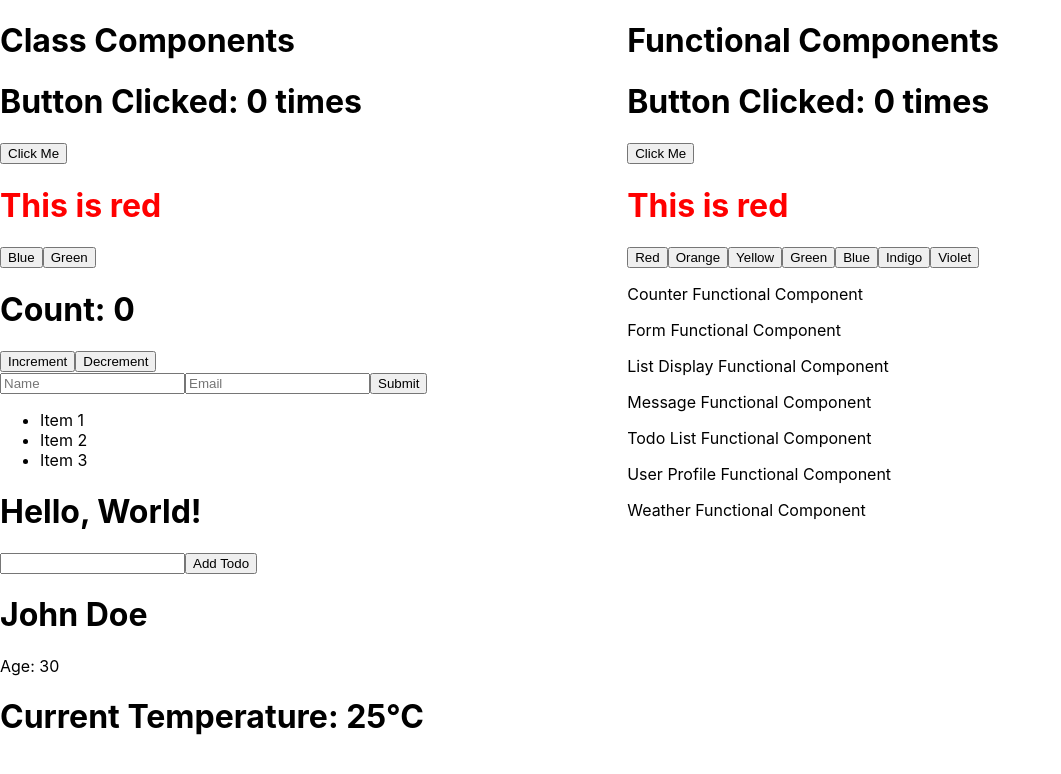
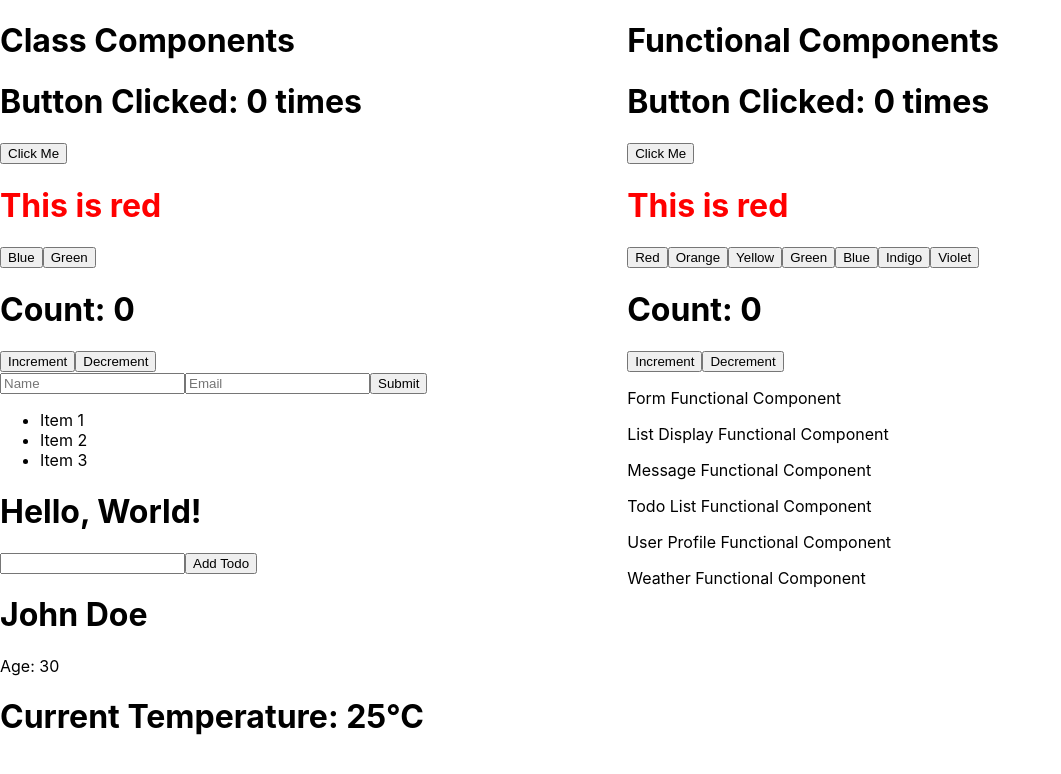
Before and after one commit to TraiLynne/ReactRefactorPractice, a React (Create React App) app in the folder app/: page / in a window 1280 px wide. Shown: the top 774 px of the page, without its empty margins (0-1061 px from the left). Built offline with nearby package versions, Linux system fonts and the light colour scheme.

Commit message:
Refactored `Counter` into Functional Component

```diff
--- a/app/src/components/Counter/FunctionalComponent.js
+++ b/app/src/components/Counter/FunctionalComponent.js
@@ -1,5 +1,18 @@
+import { useState } from "react";
+
 const ReCounter = () => {
-	return <p>Counter Functional Component</p>;
+	// State
+	const [count, setCount] = useState(0);
+
+	return (
+		<div>
+			<h1>Count: {count}</h1>
+			<button onClick={() => setCount(count + 1)}>Increment</button>
+			<button onClick={() => setCount(count - 1)}>Decrement</button>
+		</div>
+	);
 };
 
 export default ReCounter;
+
+// I learned my lesson in that `ClickCounter` and also in the `ColorPicker` to avoid that rerender
```
